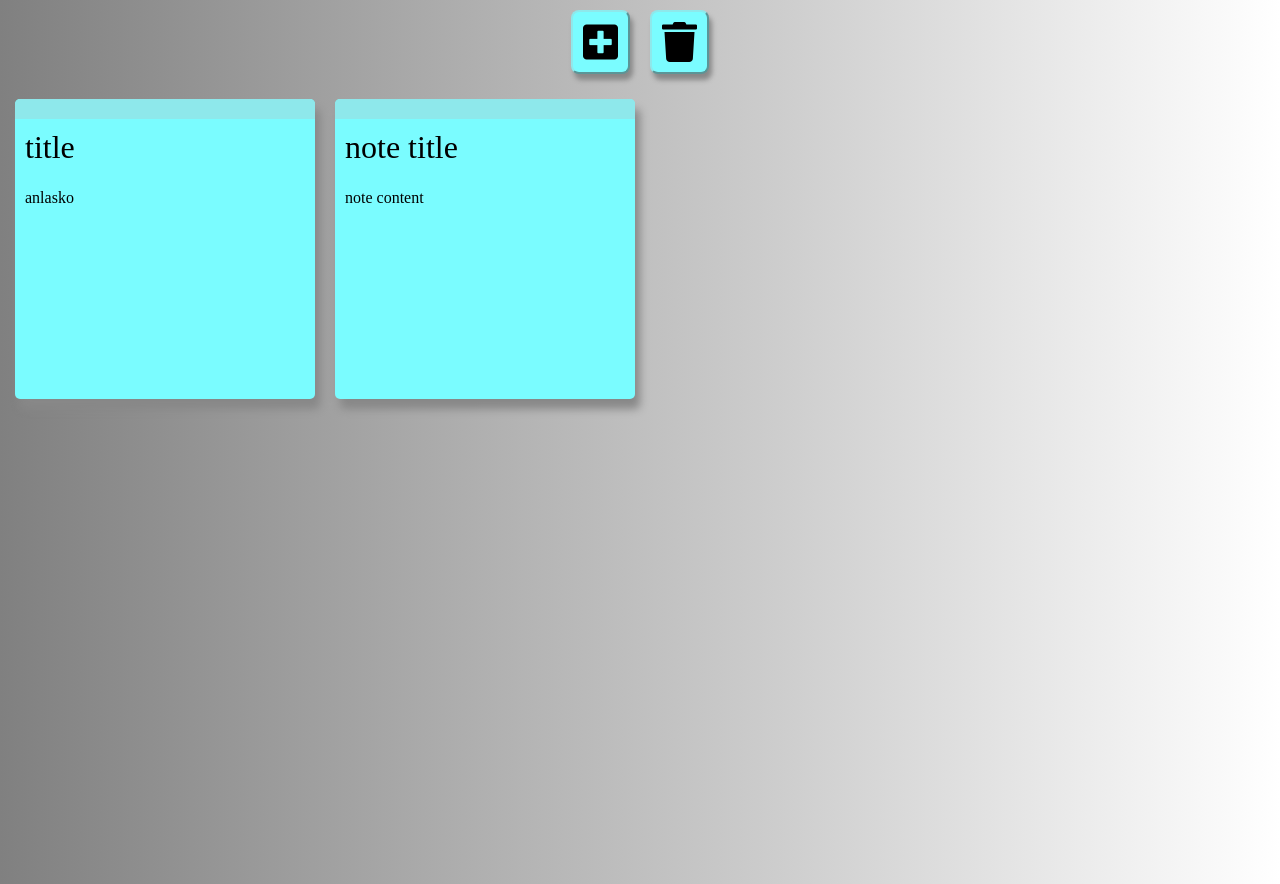
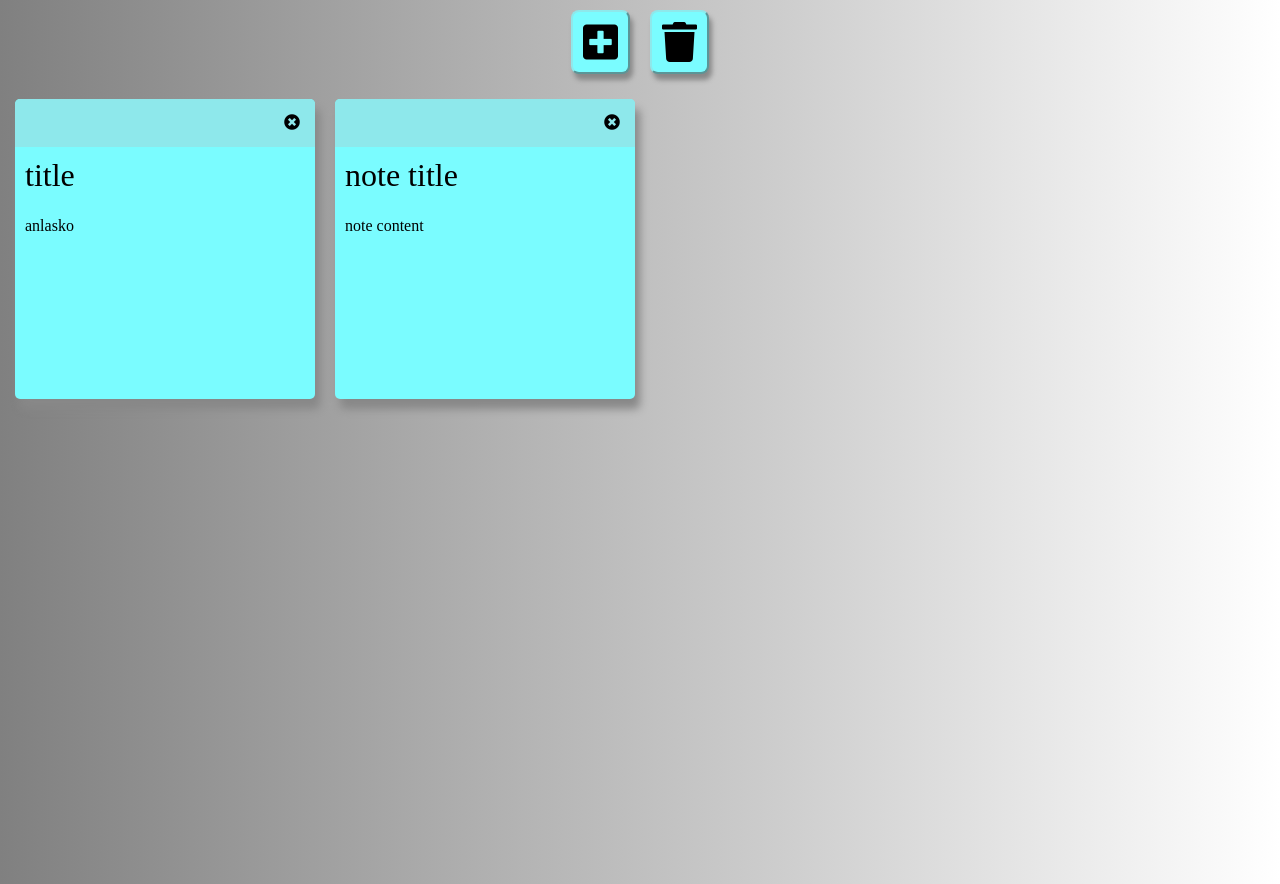
Before and after one commit to EliasSvedberg/notesapp, a plain HTML site: page index.html in a window 1280 px wide. Both pictures are taken after a click on the button 600 px from the left and 42 px from the top of the page. Drawn offline with nearby package versions, Linux system fonts and the light colour scheme.

Commit message:
can now remove single notes

```diff
--- a/index.html
+++ b/index.html
@@ -31,7 +31,11 @@
 
     <div class="notes">
       <div class="note">
-        <div class="noteheader"></div>
+        <div class="noteheader">
+          <span class="closenote">
+            <i class="fas fa-times-circle"></i>
+          </span>
+        </div>
         <div class="notetitle" contenteditable="true">
           title
         </div>
--- a/script.js
+++ b/script.js
@@ -8,6 +8,10 @@ class Note {
     this.note.className = 'note'
     this.noteheader = document.createElement('div')
     this.noteheader.className = 'noteheader'
+    this.headerclose = document.createElement('span')
+    this.headerclose.className = 'closenote'
+    this.headercloseIcon = document.createElement('i')
+    this.headercloseIcon.className = 'fas fa-times-circle'
     this.notetitle = document.createElement('div')
     this.notetitle.className = 'notetitle'
     this.notetitle.innerHTML = 'note title'
@@ -16,6 +20,11 @@ class Note {
     this.notebody.className = 'notebody'
     this.notebody.innerHTML = 'note content'
     this.notebody.contentEditable = 'true'
+
+    this.headercloseIcon.addEventListener('click', i => {
+      this.note.remove()
+    })
+
   }
 
 }
@@ -36,6 +45,8 @@ class Notes {
     this.noteToDisplay = this.notesArray[this.notesArray.length - 1]
     this.noteDiv.appendChild(this.noteToDisplay.note)
     this.noteToDisplay.note.appendChild(this.noteToDisplay.noteheader)
+    this.noteToDisplay.noteheader.appendChild(this.noteToDisplay.headerclose)
+    this.noteToDisplay.headerclose.appendChild(this.noteToDisplay.headercloseIcon)
     this.noteToDisplay.note.appendChild(this.noteToDisplay.notetitle)
     this.noteToDisplay.note.appendChild(this.noteToDisplay.notebody)
   }
@@ -45,10 +56,15 @@ class Notes {
         this.noteDiv.firstChild.remove()
     }
   }
+
+  removeNote () {
+    this.noteDiv.firstChild.remove()
+  }
 }
 
 const addButton = document.querySelector('.addbutton')
-const removeButton = document.querySelector('.closeallbutton');
+const removeButton = document.querySelector('.closeallbutton')
+const removeNote = document.querySelector('.closenote')
 const notes = new Notes()
 
 addButton.addEventListener('click', button => {
@@ -61,3 +77,8 @@ addButton.addEventListener('click', button => {
 removeButton.addEventListener('click', button => {
   notes.clearall()
 })
+
+
+removeNote.addEventListener('click', span => {
+  notes.removeNote()
+})
--- a/styles.css
+++ b/styles.css
@@ -73,10 +73,17 @@ body {
 }
 
 .notes .note .noteheader {
+  display: flex;
+  justify-content: flex-end;
   background-color: #8ee8eb;
   padding: 10px;
+}
 
+.notes .note .noteheader .closenote {
+  background-color: #8ee8eb;
+  padding: 5px;
 }
+
 
 .notes .note .notetitle {
   padding: 10px;
```
